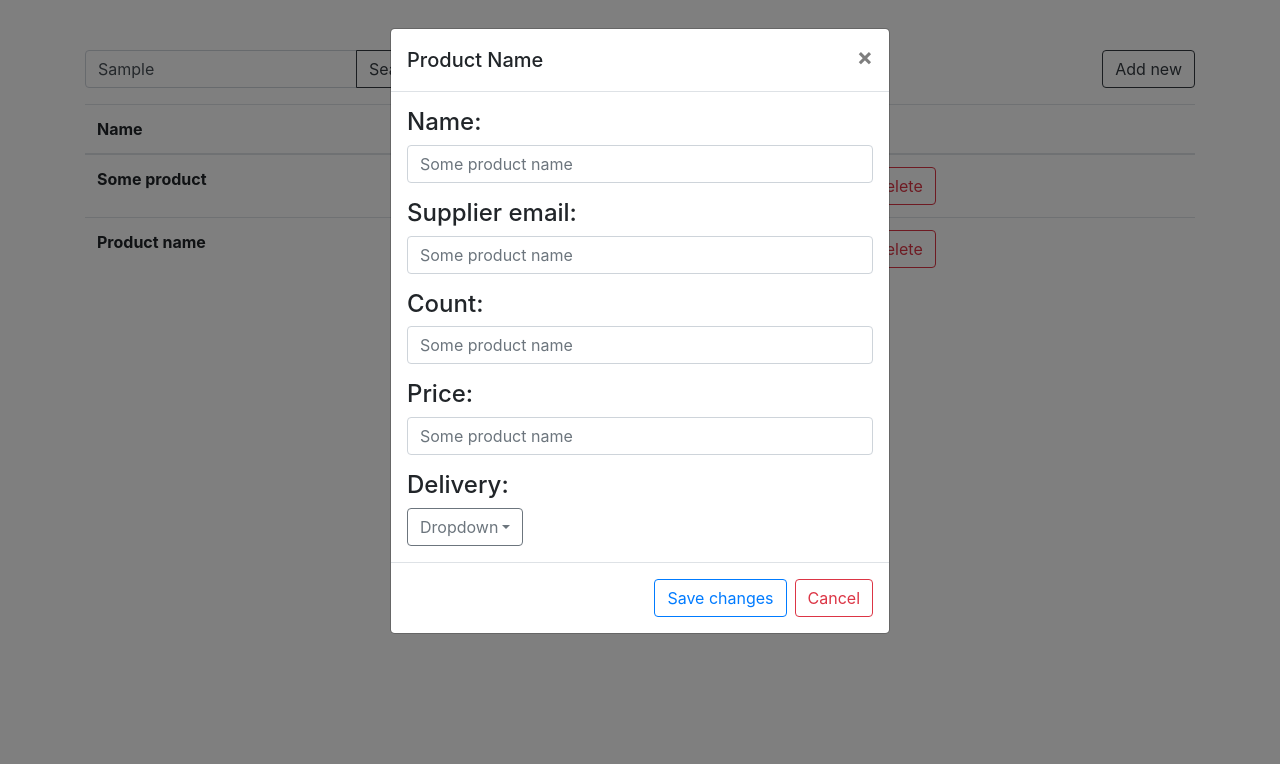
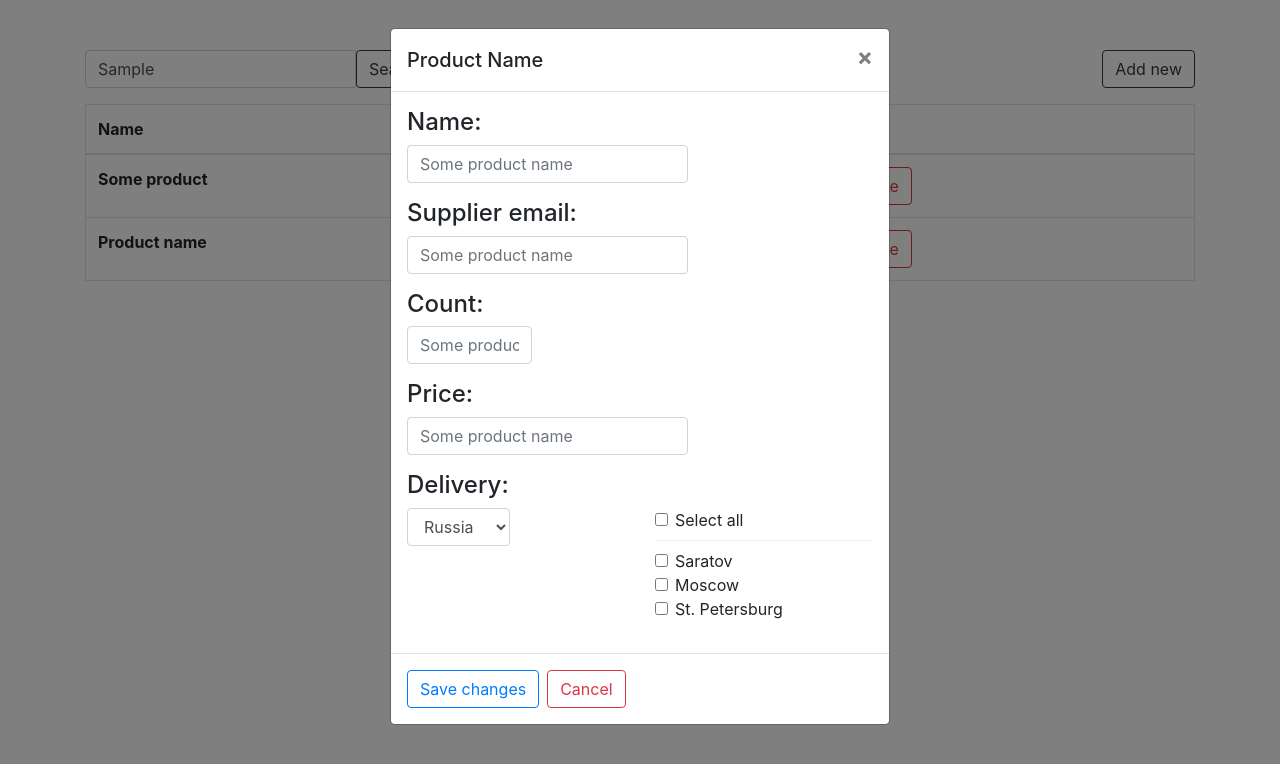
Before and after one commit to epam-js-september-2019/jquery-table, a plain HTML site: page index.html in a window 1280 px wide. Both pictures are taken after typing "Sample" into the empty fields and a click on the button "Add new". Drawn offline with Linux system fonts and the light colour scheme.

Commit message:
Final design

```diff
--- a/index.html
+++ b/index.html
@@ -12,7 +12,7 @@
             <!--search block-->
             <div class="col-md-4 input-group mb-3">
                 <input type="text" class="form-control" placeholder="Enter product name..." aria-label="Recipient's username">
-                <div class="input-group-append">
+                <div>
                     <button class="btn btn-outline-dark" type="button">Search</button>
                 </div>
             </div>
@@ -25,11 +25,11 @@
 
     <section class="container">
         <!--table-->
-        <table class="table">
-            <thead>
+        <table class="table table-bordered">
+            <thead class="border">
             <tr>
-                <th scope="col">Name</th>
-                <th scope="col" class="text-center"><i class="fas fa-caret-down"></i></th>
+                <th scope="col">Name <i class="fas fa-caret-down float-right"></i></th>
+
                 <!--<i class="fas fa-caret-up"></i>-->
                 <th scope="col">Price</th>
                 <th scope="col">Actions</th>
@@ -37,8 +37,7 @@
             </thead>
             <tbody>
             <tr>
-                <th scope="row">Some product</th>
-                <th><span class="badge badge-secondary">5</span></th>
+                <th scope="row">Some product <span class="badge badge-secondary float-right">5</span></th>
                 <td>$1234.56</td>
                 <td>
                     <button class="btn btn-outline-info" type="button">Edit</button>
@@ -46,8 +45,7 @@
                 </td>
             </tr>
             <tr>
-                <th scope="row">Product name</th>
-                <th><span class="badge badge-secondary text-center">10</span></th>
+                <th scope="row">Product name <span class="badge badge-secondary float-right">10</span></th>
                 <td>$7.91</td>
                 <td>
                     <button class="btn btn-outline-info" type="button">Edit</button>
@@ -92,32 +90,77 @@
                     </div>
                     <div class="modal-body">
                         <h4>Name:</h4>
-                        <div class="input-group mb-3">
-                            <input type="text" class="form-control" placeholder="Some product name" aria-label="Username" aria-describedby="basic-addon1">
+                        <div class="input-group mb-3 row">
+                            <div class="col-8">
+                                <input type="text" class="form-control" placeholder="Some product name" aria-label="Username" aria-describedby="basic-addon1">
+                            </div>
                         </div>
                         <h4>Supplier email:</h4>
-                        <div class="input-group mb-3">
-                            <input type="text" class="form-control" placeholder="Some product name" aria-label="Username" aria-describedby="basic-addon1">
+                        <div class="input-group mb-3 row">
+                            <div class="col-8">
+                                <input type="text" class="form-control" placeholder="Some product name" aria-label="Username" aria-describedby="basic-addon1">
+                            </div>
                         </div>
                         <h4>Count:</h4>
-                        <div class="input-group mb-3">
-                            <input type="text" class="form-control" placeholder="Some product name" aria-label="Username" aria-describedby="basic-addon1">
+                        <div class="input-group mb-3 row">
+                            <div class="col-4">
+                                <input type="text" class="form-control" placeholder="Some product name" aria-label="Username" aria-describedby="basic-addon1">
+                            </div>
                         </div>
                         <h4>Price:</h4>
-                        <div class="input-group mb-3">
-                            <input type="text" class="form-control" placeholder="Some product name" aria-label="Username" aria-describedby="basic-addon1">
+                        <div class="input-group mb-3 row">
+                            <div class="col-8">
+                                <input type="text" class="form-control" placeholder="Some product name" aria-label="Username" aria-describedby="basic-addon1">
+                            </div>
                         </div>
                         <h4>Delivery:</h4>
-                        <div class="dropdown">
-                            <button class="btn btn-outline-secondary dropdown-toggle" type="button" data-toggle="dropdown" data-boundary="">Dropdown</button>
-                            <div class="dropdown-menu">
-                                <a class="dropdown-item" href="#">Action</a>
-                                <a class="dropdown-item" href="#">Another action</a>
-                                <a class="dropdown-item" href="#">Something else here</a>
+                        <form>
+                            <div class="row">
+                                <div class="col">
+                                    <div class="form-group">
+                                        <label for="formSelect">
+                                            <select class="form-control" id="formSelect">
+                                                <option>Russia</option>
+                                                <option>Belarus</option>
+                                                <option>USA</option>
+                                            </select>
+                                        </label>
+                                    </div>
+                                </div>
+                                <div class="col">
+                                    <div class="form-group">
+                                        <div class="form-check">
+                                            <input class="form-check-input" type="checkbox" value="" id="defaultCheck0">
+                                            <label class="form-check-label" for="defaultCheck0">
+                                                Select all
+                                            </label>
+                                        </div>
+                                        <div class="dropdown-divider"></div>
+                                        <div class="form-check">
+                                            <input class="form-check-input" type="checkbox" value="" id="defaultCheck1">
+                                            <label class="form-check-label" for="defaultCheck1">
+                                                Saratov
+                                            </label>
+                                        </div>
+                                        <div class="form-check">
+                                            <input class="form-check-input" type="checkbox" value="" id="defaultCheck2">
+                                            <label class="form-check-label" for="defaultCheck2">
+                                                Moscow
+                                            </label>
+                                        </div>
+                                        <div class="form-check">
+                                            <input class="form-check-input" type="checkbox" value="" id="defaultCheck3">
+                                            <label class="form-check-label" for="defaultCheck3">
+                                                St. Petersburg
+                                            </label>
+                                        </div>
+                                    </div>
+                                </div>
                             </div>
-                        </div>
+                        </form>
+
                     </div>
-                    <div class="modal-footer">
+                    <div class="modal-footer justify-content-start">
                         <button type="button" class="btn btn-outline-primary" data-dismiss="modal">Save changes</button>
                         <button type="button" class="btn btn-outline-danger" data-dismiss="modal">Cancel</button>
                     </div>
```
